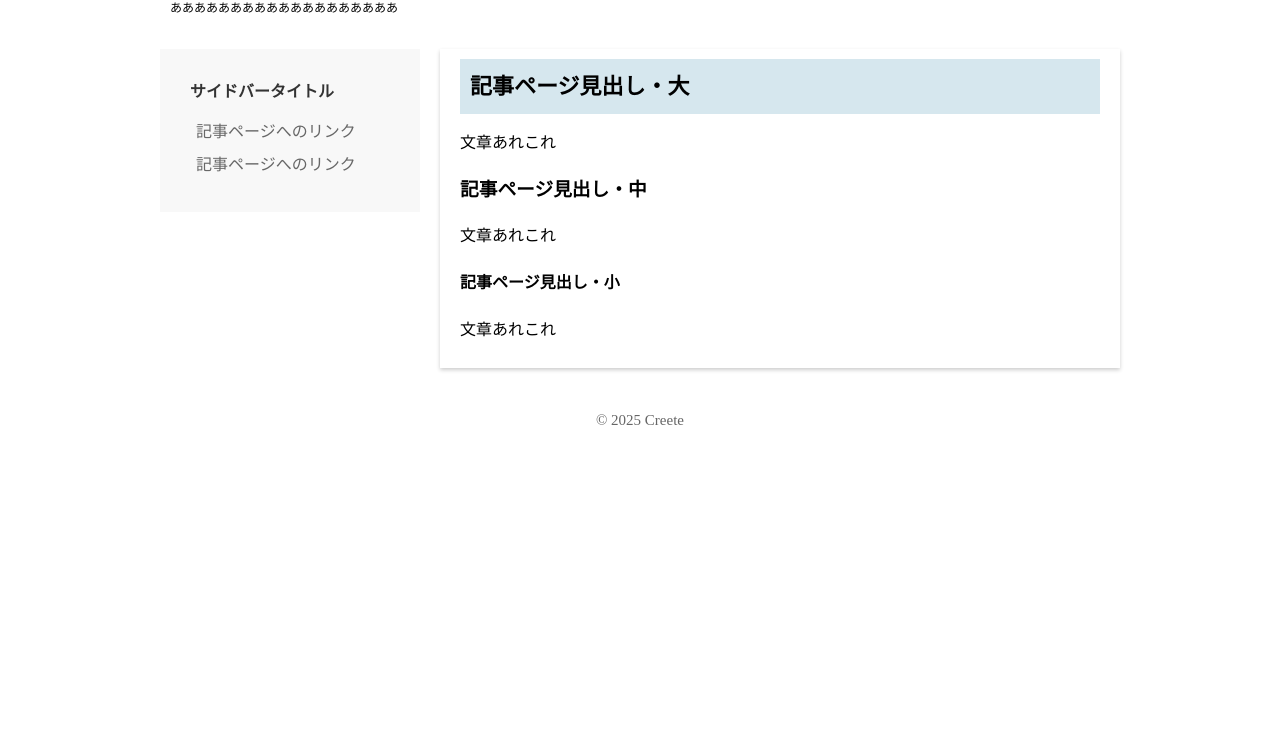
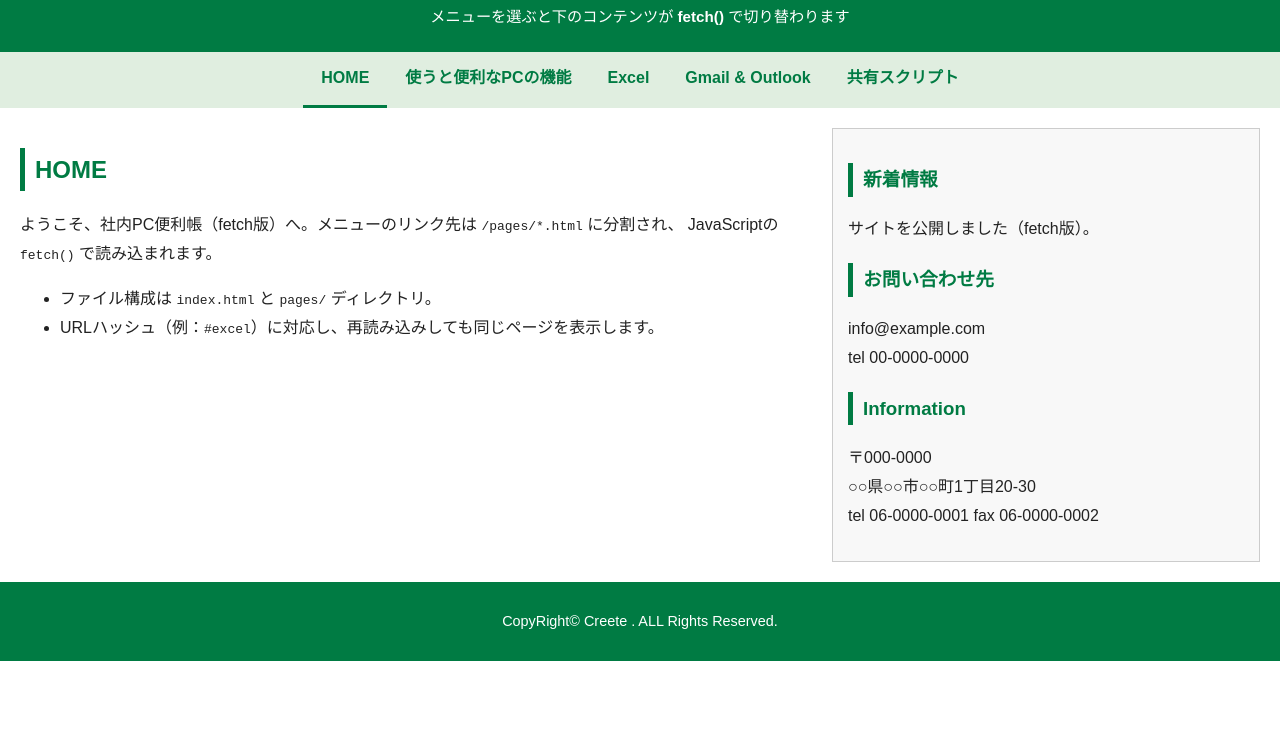
Before and after one commit to cprj001/TechCafe, a plain HTML site: page index.html in a window 1280 px wide. Shown: the part 71-800 px from the top of the page. Drawn offline with Linux system fonts and the light colour scheme.

Commit message:
Add files via upload

```diff
--- a/index.html
+++ b/index.html
@@ -1,41 +1,122 @@
 <!DOCTYPE html>
 <html lang="ja">
 <head>
-<meta charset="utf-8">
-<title>Test Tech Cafe</title>
-<meta name="keywords" content="ページのキーワードA,B,C">
-<meta name="description" content="ページの説明">
-<meta name="viewport" content="width=device-width, initial-scale=1">
-<link rel="stylesheet" href="style.css">
+<meta charset="UTF-8" />
+<meta name="viewport" content="width=device-width, initial-scale=1.0" />
+<title>社内PC便利帳（fetch版）</title>
+<style>
+  :root{
+    --brand:#007B43;
+    --brand-weak:#e0eee0;
+  }
+  *{box-sizing:border-box}
+  body{font-family:"游ゴシック体","Yu Gothic",sans-serif;margin:0;background:#fff;color:#222;line-height:1.8}
+  header{background:var(--brand);color:#fff;text-align:center;padding:22px 16px}
+  header h1{margin:0;font-size:1.6em}
+  header p{margin:6px 0 0;font-size:.95em}
+  nav{background:var(--brand-weak);display:flex;justify-content:center;flex-wrap:wrap}
+  nav a{padding:12px 18px;text-decoration:none;color:var(--brand);font-weight:700;cursor:pointer;border-bottom:3px solid transparent}
+  nav a:hover{background:#cdeccd}
+  nav a.active{border-bottom-color:var(--brand);}
+  main{display:flex;flex-wrap:wrap;padding:20px;gap:20px;min-height:40vh}
+  article{flex:2;min-width:260px}
+  aside{flex:1;min-width:220px;background:#f8f8f8;padding:15px;border:1px solid #ccc}
+  h2,h3,h4{border-left:5px solid var(--brand);padding-left:10px;color:var(--brand)}
+  footer{background:var(--brand);color:#fff;text-align:center;padding:12px;font-size:.9em}
+  .fade-enter{opacity:0;transition:opacity .25s ease}
+  .fade-enter.fade-enter-active{opacity:1}
+  /* モバイル */
+  @media (max-width: 768px){
+    main{flex-direction:column}
+    nav{flex-direction:column}
+    nav a{text-align:center;border-bottom:1px solid #cdeccd}
+  }
+</style>
 </head>
 <body>
-<div id="outer">
 <header>
-<div class="header-inner">
-<h1>Test Tech Cafe</h1>
-<p>あああああああああああああああああああ</p>
-</div>
+  <h1>社内PC便利帳</h1>
+  <p>メニューを選ぶと下のコンテンツが <strong>fetch()</strong> で切り替わります</p>
 </header>
-<div id="content">
-<div class="inner">
-<h2>記事ページ見出し・大</h2>
-<p>文章あれこれ</p>
-<h3>記事ページ見出し・中</h3>
-<p>文章あれこれ</p>
-<h4>記事ページ見出し・小</h4>
-<p>文章あれこれ</p>
-</div>
-<aside>
-<div class="left-title">サイドバータイトル</div>
-<div class="link">
-<ul>
-<li>記事ページへのリンク</li>
-<li>記事ページへのリンク</li>
-</ul>
-</div>
-</aside>
-</div>
-<footer>© 2025&nbsp;Creete</footer>
-</div>
+
+<nav id="menu">
+  <a href="#home"   data-file="pages/home.html"   class="active">HOME</a>
+  <a href="#pc"     data-file="pages/pc.html">使うと便利なPCの機能</a>
+  <a href="#excel"  data-file="pages/excel.html">Excel</a>
+  <a href="#mail"   data-file="pages/mail.html">Gmail & Outlook</a>
+  <a href="#script" data-file="pages/script.html">共有スクリプト</a>
+</nav>
+
+<main>
+  <article id="content" aria-live="polite">
+    <!-- ここに別HTMLが読み込まれます -->
+  </article>
+
+  <aside>
+    <h3>新着情報</h3>
+    <p>サイトを公開しました（fetch版）。</p>
+
+    <h3>お問い合わせ先</h3>
+    <p>info@example.com<br>tel 00-0000-0000</p>
+
+    <h3>Information</h3>
+    <p>〒000-0000<br>
+    ○○県○○市○○町1丁目20-30<br>
+    tel 06-0000-0001 fax 06-0000-0002</p>
+  </aside>
+</main>
+
+<footer>
+  <p>CopyRight© Creete . ALL Rights Reserved.</p>
+</footer>
+
+<script>
+  const contentEl = document.getElementById('content');
+  const menu = document.getElementById('menu');
+  const linkMap = new Map([...menu.querySelectorAll('a')].map(a => [a.getAttribute('href').replace('#',''), a]));
+
+  async function load(filePath){
+    try{
+      const res = await fetch(filePath, {cache:'no-store'});
+      if(!res.ok) throw new Error(res.status + ' ' + res.statusText);
+      const html = await res.text();
+      // simple fade
+      contentEl.classList.remove('fade-enter','fade-enter-active');
+      void contentEl.offsetWidth; // reflow
+      contentEl.classList.add('fade-enter');
+      contentEl.innerHTML = html;
+      requestAnimationFrame(() => contentEl.classList.add('fade-enter-active'));
+    }catch(err){
+      contentEl.innerHTML = `<h2>読み込みエラー</h2><p>ファイル <code>${filePath}</code> を読み込めませんでした。<br>同じフォルダ構成で配置しているか確認してください。</p><pre>${err.message}</pre>`;
+    }
+  }
+
+  function setActive(hash){
+    menu.querySelectorAll('a').forEach(a => a.classList.remove('active'));
+    const key = (hash || 'home').replace('#','');
+    const link = linkMap.get(key) || linkMap.get('home');
+    link.classList.add('active');
+    return link.getAttribute('data-file');
+  }
+
+  function handleRoute(){
+    const file = setActive(location.hash);
+    load(file);
+  }
+
+  // クリック時（キーボード操作でも）ハッシュ遷移のみでOK
+  menu.addEventListener('click', (e) => {
+    const a = e.target.closest('a');
+    if(!a) return;
+    // その場で即時ロード（ブラウザがhashchangeを遅らせる環境対策）
+    e.preventDefault();
+    history.pushState(null,'',a.getAttribute('href'));
+    handleRoute();
+  });
+
+  window.addEventListener('hashchange', handleRoute);
+  // 初期表示
+  handleRoute();
+</script>
 </body>
 </html>
--- /dev/null
+++ b/pages/home.html
@@ -0,0 +1,7 @@
+<h2>HOME</h2>
+<p>ようこそ、社内PC便利帳（fetch版）へ。メニューのリンク先は <code>/pages/*.html</code> に分割され、
+JavaScriptの <code>fetch()</code> で読み込まれます。</p>
+<ul>
+  <li>ファイル構成は <code>index.html</code> と <code>pages/</code> ディレクトリ。</li>
+  <li>URLハッシュ（例：<code>#excel</code>）に対応し、再読み込みしても同じページを表示します。</li>
+</ul>
```
Also changed, not shown: pages/excel.html (added, +7 -0 lines), pages/mail.html (added, +7 -0 lines), pages/pc.html (added, +7 -0 lines), pages/script.html (added, +6 -0 lines).
